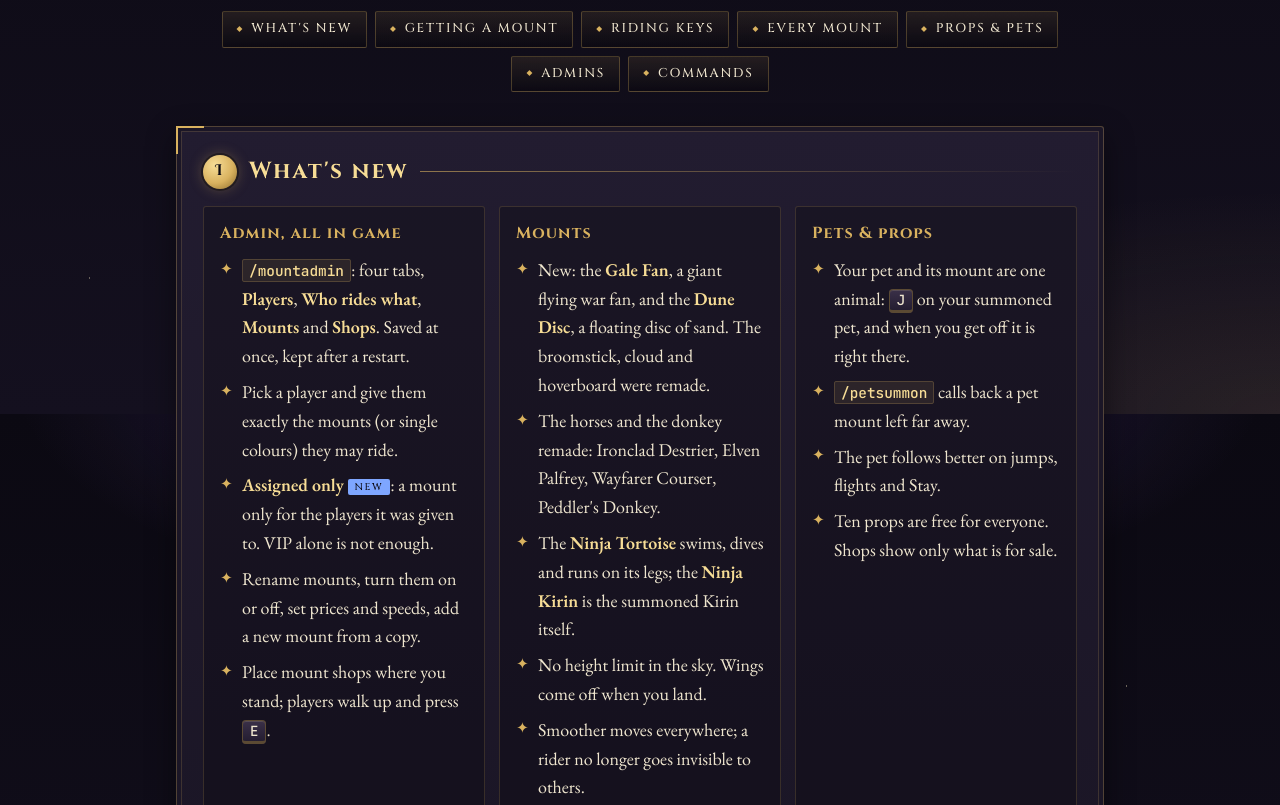
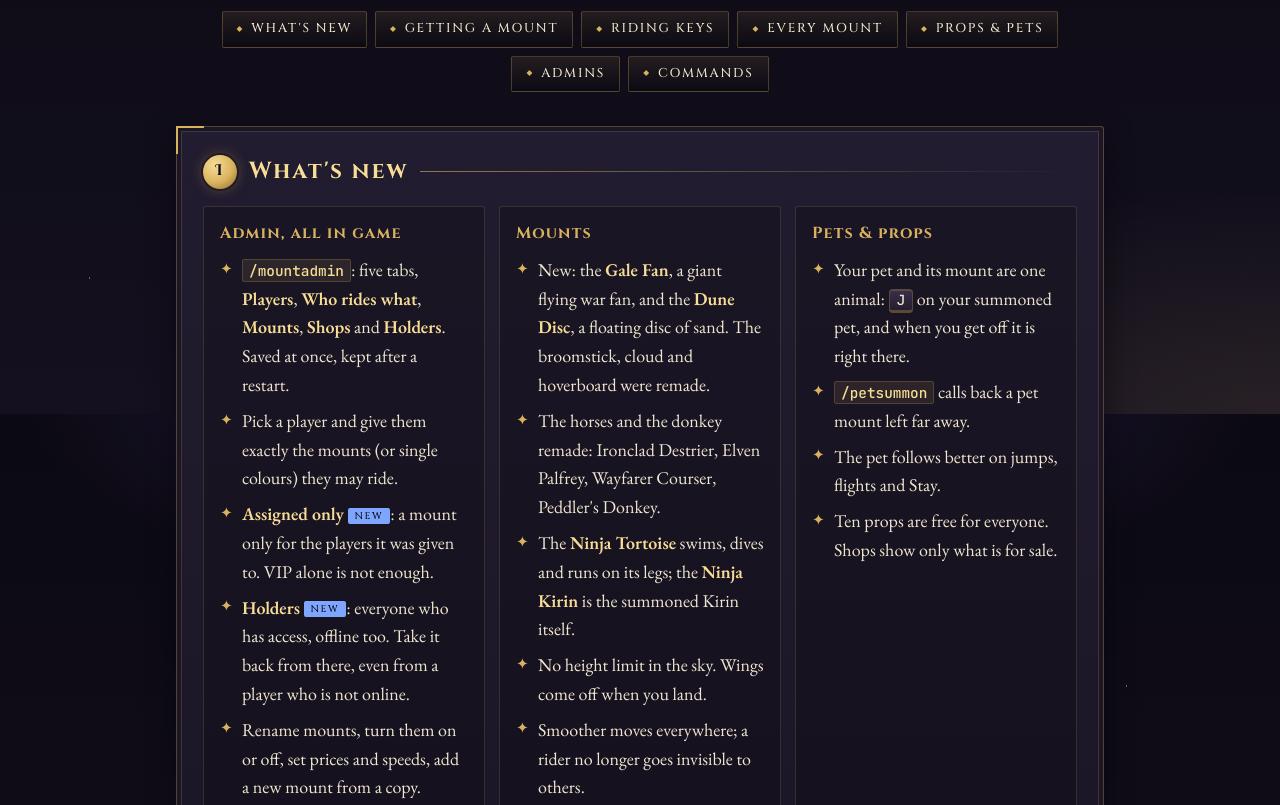
Before and after one commit to rklgaming/mountsandanimatedprop, a plain HTML site: page docs/index.html in a window 1280 px wide. Shown: the part 386-1191 px from the top of the page. Drawn offline with nearby package versions, Linux system fonts and the light colour scheme.

Commit message:
Guide: the Holders tab in /mountadmin (everyone with access, offline too, Take back)

```diff
--- a/docs/index.html
+++ b/docs/index.html
@@ -160,9 +160,10 @@ footer{ text-align:center; color:var(--ink-faint); font-size:.92rem; font-style:
     <div class="cards">
       <div class="card"><h3>Admin, all in game</h3>
         <ul class="plain">
-          <li><code>/mountadmin</code>: four tabs, <b>Players</b>, <b>Who rides what</b>, <b>Mounts</b> and <b>Shops</b>. Saved at once, kept after a restart.</li>
+          <li><code>/mountadmin</code>: five tabs, <b>Players</b>, <b>Who rides what</b>, <b>Mounts</b>, <b>Shops</b> and <b>Holders</b>. Saved at once, kept after a restart.</li>
           <li>Pick a player and give them exactly the mounts (or single colours) they may ride.</li>
           <li><b>Assigned only</b> <span class="tag-new">new</span>: a mount only for the players it was given to. VIP alone is not enough.</li>
+          <li><b>Holders</b> <span class="tag-new">new</span>: everyone who has access, offline too. Take it back from there, even from a player who is not online.</li>
           <li>Rename mounts, turn them on or off, set prices and speeds, add a new mount from a copy.</li>
           <li>Place mount shops where you stand; players walk up and press <kbd>E</kbd>.</li>
         </ul>
@@ -266,6 +267,7 @@ footer{ text-align:center; color:var(--ink-faint); font-size:.92rem; font-style:
       <div class="card"><h3>Who rides what</h3><p>Each mount gets one of the modes below, plus one switch for "Mounts need their item". A pet's mount can also be a <b>Normal mount too</b>. Search, then set every mount shown at once.</p></div>
       <div class="card"><h3>Mounts</h3><p>Every mount on one list: on or off, its name, price and riding numbers. <b>Back to config</b> undoes a row; <b>Add a mount</b> copies one under a new name.</p></div>
       <div class="card"><h3>Shops</h3><p><b>Add a shop where you stand</b>. Move it, visit it, give it a stable hand and a map mark, and choose what it sells. Players press <kbd>E</kbd> there.</p></div>
+      <div class="card"><h3>Holders <span class="tag-new">new</span></h3><p>Everyone who holds VIP, a mount, a single colour or a pet's mount, online <i>or offline</i>. Search a name, #id or mount; filter by kind or by Online / Offline. The <b>&#10005;</b> on a row takes it back (click twice), <b>Take back all</b> clears a player.</p></div>
     </div>
     <div class="modes" role="list">
       <div class="mode g-free" role="listitem"><b><i></i>Free</b><span>everyone rides it</span></div>
@@ -317,7 +319,7 @@ var C = [
   ['/petmenu', 'player', 'Your pet: moves, Stay, Roam, Stop'],
   ['/petsummon', 'player', 'Summon your pet, send it back, or call back a pet mount left far away'],
   ['/apflare · /apswish · /apshake · /apflick', 'player', 'Play that move on the prop you wear'],
-  ['/mountadmin', 'admin', 'Mount Admin: Players, Who rides what, Mounts, Shops'],
+  ['/mountadmin', 'admin', 'Mount Admin: Players, Who rides what, Mounts, Shops, Holders'],
   ['/mountgrant <id> <mount | colour | vip> [off]', 'admin', 'Lock a mount, one colour or VIP to a player (console too)'],
   ['/mountdev', 'admin', 'Edit a mount live for everyone'],
   ['/mountfit [reset | off | on]', 'admin', 'Measure a mount’s height on the ground again'],
```
Also changed, not shown: 1 other file.
